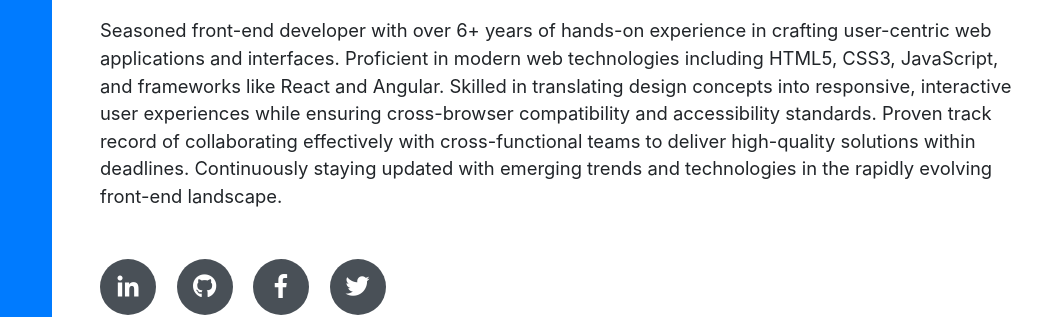
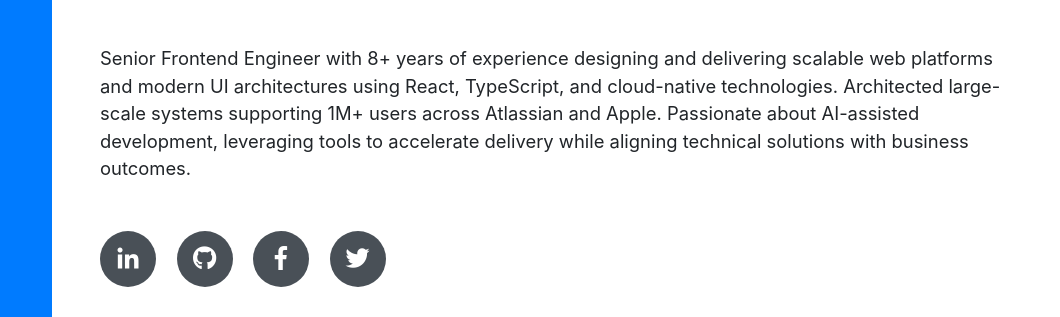
Before and after one commit to lakhanrochwani/Portfolio_Website, a website with bundled scripts: page index.html in a window 1280 px wide. Shown: the part 300-617 px from the top of the page, 220-1280 px from the left. Built offline with nearby package versions, Linux system fonts and the light colour scheme; a web font is replaced by a local one.

Commit message:
Update index.html

```diff
--- a/index.html
+++ b/index.html
@@ -72,11 +72,10 @@
           <div class="subheading mb-5">Austin , TX 78758 · (217) 761-5899 ·
             <a href="mailto:rochwanilakhan@gmail.com">rochwanilakhan@gmail.com</a>
           </div>
-          <p class="lead mb-5">Seasoned front-end developer with over 6+ years of hands-on experience in crafting user-centric web applications and interfaces.
-          Proficient in modern web technologies including HTML5, CSS3, JavaScript, and frameworks like React and Angular.
-          Skilled in translating design concepts into responsive, interactive user experiences while ensuring cross-browser compatibility and accessibility standards.
-          Proven track record of collaborating effectively with cross-functional teams to deliver high-quality solutions within deadlines.
-          Continuously staying updated with emerging trends and technologies in the rapidly evolving front-end landscape.
+          <p class="lead mb-5">Senior Frontend Engineer with 8+ years of experience designing and delivering scalable web platforms and modern UI
+          architectures using React, TypeScript, and cloud-native technologies. Architected large-scale systems supporting 1M+
+          users across Atlassian and Apple. Passionate about AI-assisted development, leveraging tools to accelerate delivery while
+          aligning technical solutions with business outcomes.
           </p>
           <div class="social-icons">
             <a href="https://www.linkedin.com/in/lakhan-rochwani/">
```
